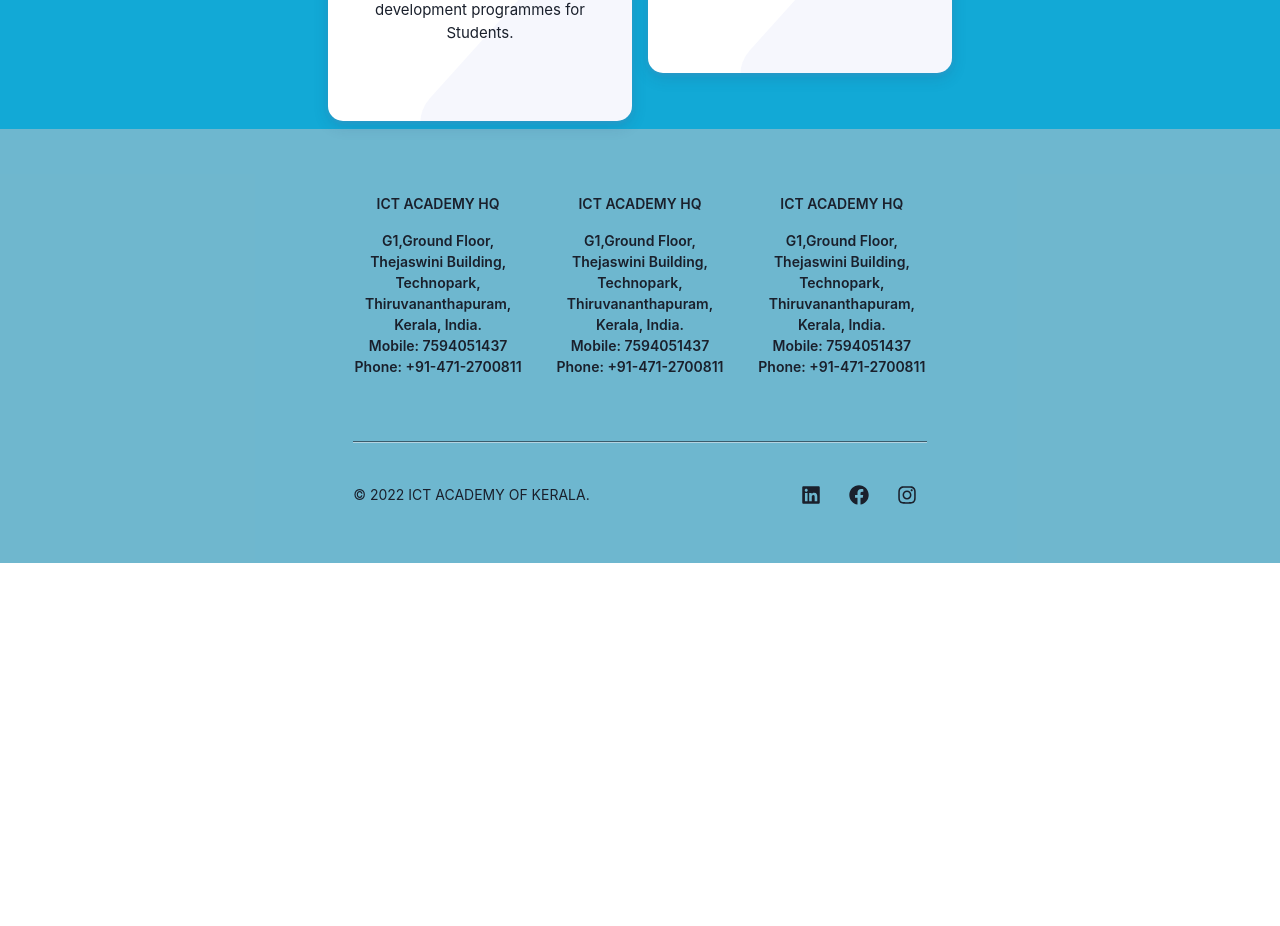
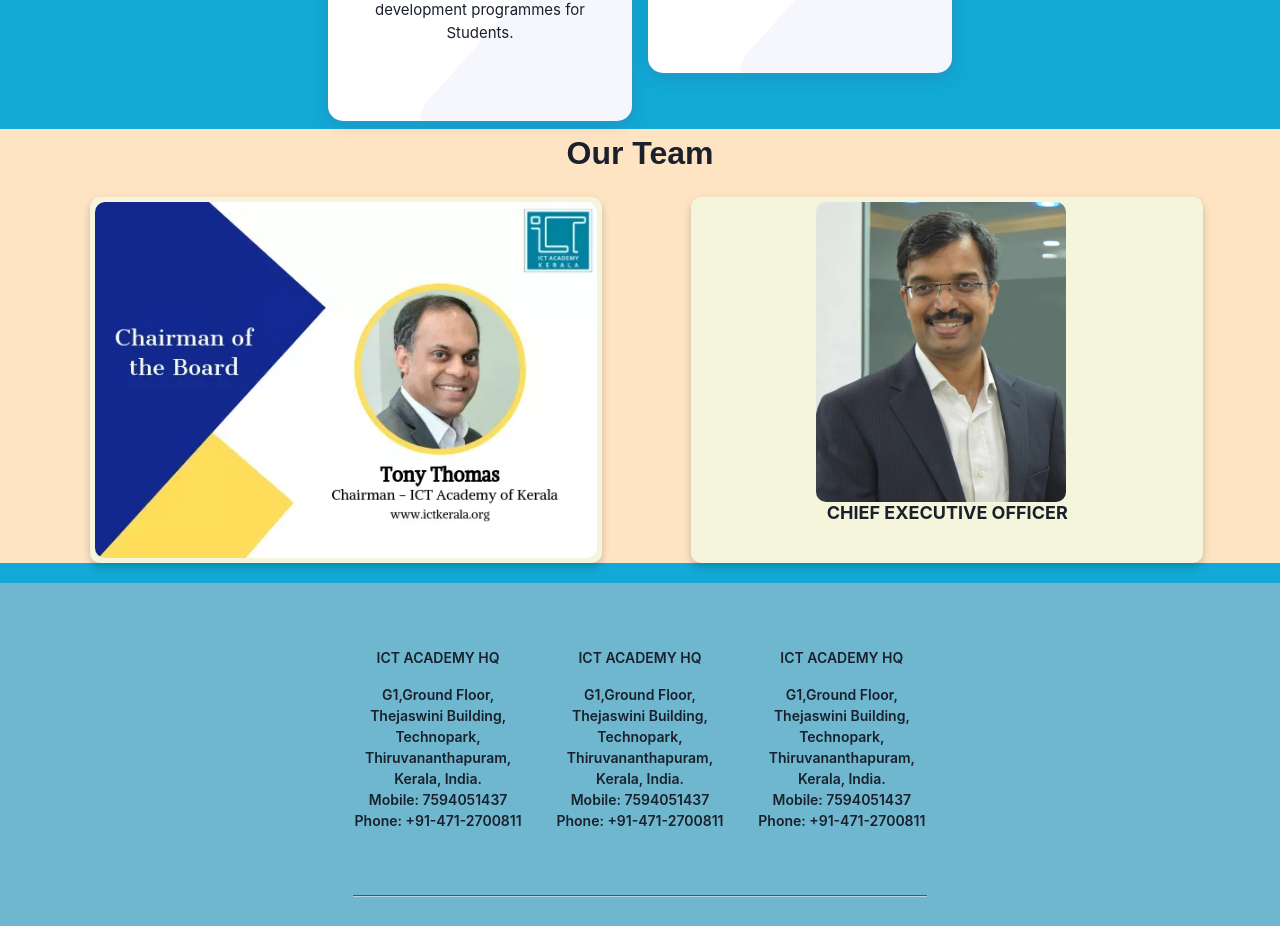
Before and after one commit to kantraman/ictak-website-mern, a React (Create React App) app in the folder frontend/: page /aboutus in a window 1280 px wide. Shown: the part 1097-2023 px from the top of the page. Before the commit the page ends 1660 px from the top, so only its background shows below. Built offline with nearby package versions, Linux system fonts and the light colour scheme.

Commit message:
row changed and aboutus updations

```diff
--- a/frontend/src/components/Aboutus/AboutUs.js
+++ b/frontend/src/components/Aboutus/AboutUs.js
@@ -6,6 +6,8 @@
 import './about.css';
 import Navbar from '../Navbar/Navbar';
 import Footer from '../Footer/Footer';
+import chairman from '../../assets/images/chairman.webp';
+import chief from '../../assets/images/chief.webp';
 export const AboutUs = () => {
   return (
     <div>
@@ -28,7 +30,7 @@
 <Text padding={2} textAlign='left' fontFamily='sans-serif' fontWeight='extrabold' fontSize='xx-large'>Our Key Focus Areas</Text>
 
 <div class="section_our_solution">
-  <div class="rows">
+  <div>
     <div class="col-lg-12 col-md-12 col-sm-12">
       <div class="our_solution_category">
         <div class="solution_cards_box">
@@ -271,6 +273,45 @@
 </div>
 </Box>
         </Box>
+        <Box>
+        <div>
+
+
+
+
+
+<div classname="team" style={{backgroundColor:'bisque'}} >
+ <Text fontFamily='sans-serif' fontWeight='extrabold' fontSize='xx-large'>Our Team</Text>
+      <div  style={{display:'flex', marginTop:'20px', marginBottom:'20px'}}>
+    <div className="teamcard" style={{backgroundColor:'beige'}}>
+
+        <div className="front">
+          <img className="profile" width="100%" src={chairman} alt="ICT"/>
+
+        </div>
+
+
+    </div>
+
+    <div className="teamcard" style={{backgroundColor:'beige'}} >
+
+    <div className="front">
+      <img className="profile2" width="100%" src={chief} alt="ICT"/>
+      <h2 style={{fontWeight:'bolder', fontSize:'large'}}>CHIEF EXECUTIVE OFFICER</h2>
+
+    </div>
+
+
+
+
+</div>
+  </div>
+
+
+
+    </div>
+  </div>
+        </Box>
         <Footer/>
     </div>
   )
--- a/frontend/src/components/Aboutus/about.css
+++ b/frontend/src/components/Aboutus/about.css
@@ -6,9 +6,6 @@
     padding: 10px;
 
 }
-.section_our_solution .row {
-    align-items: center;
-  }
 
   .our_solution_category {
     display: flex;
@@ -175,3 +172,116 @@
       margin: 0 auto;
     }
   }
+  /* team */
+
+.title{
+  font-size:60px;
+  padding:20px 0px;
+}
+
+.team{
+  background-color: #333;
+}
+
+.team:after {
+  content: "";
+  display: table;
+  clear: both;
+}
+
+/* Responsive columns */
+@media screen and (max-width: 700px) {
+
+ .container{
+  width: 100%;
+}
+
+  .column {
+    width: 100%;
+    display: block;
+    margin-bottom: 20px;
+  }
+}
+
+/* Style the counter cards */
+.teamcard {
+  box-shadow: 0 4px 8px 0 rgba(0, 0, 0, 0.2);
+  padding: 5px;
+  text-align: center;
+  background-color: #fff;
+  border-radius:10px;
+  cursor:pointer;
+  margin-left: 7%;
+  width: 40%;
+}
+.teamcard .profile{
+   border-radius:10px;
+   transition: 0.2s;
+}
+.teamcard:hover .profile{
+  transform:scale(1.1);
+  border-top-right-radius:20px;
+  border-top-left-radius:20px;
+}
+
+.teamcard .content{
+  width:100%;
+  height:100%;
+  position:relative;
+  overflow:hidden;
+}
+.teamcard .content .back{
+  position:absolute;
+  width:100%;
+  height:100%;
+  background-color: #f1f1f1e6;
+  transition:1s;
+
+  z-index:1;
+  padding:10px;
+}
+
+.from-left{
+  top:0;
+  left:-100%;
+}
+.teamcard:hover .content .from-left {
+   left:0%;
+}
+
+.from-bottom{
+  top:100%;
+  left:0;
+}
+.teamcard:hover .content .from-bottom {
+   top:0%;
+}
+
+.from-right{
+  top:0%;
+  right:-100%;
+}
+.teamcard:hover .content .from-right {
+   right:0;
+}
+
+.teamcard .content .back h3{
+  font-size:15px;
+  letter-spacing:2px;
+}
+.teamcard .content .back .tem-img{
+  border-radius:100%;
+}
+.profile2 {
+  margin-left: 120px;
+  height: 300px;
+  width: 250px;
+  border-radius:10px;
+  transition: 0.2s;
+}
+
+.teamcard:hover .profile2{
+  transform:scale(1.1);
+  border-top-right-radius:20px;
+  border-top-left-radius:20px;
+}
--- a/frontend/src/components/Counter.css
+++ b/frontend/src/components/Counter.css
@@ -4,11 +4,11 @@
   padding:20px 0px;
 }
 
-.row{
+.crow{
   background-color: #333;
 }
 
-.row:after {
+.crow:after {
   content: "";
   display: table;
   clear: both;
@@ -29,7 +29,7 @@
 }
 
 /* Style the counter cards */
-.card {
+.ccard {
   box-shadow: 0 4px 8px 0 rgba(0, 0, 0, 0.2);
   padding: 5px;
   text-align: center;
@@ -39,23 +39,23 @@
   margin-left: 7%;
   width: 40%;
 }
-.card .profile{
+.ccard .profile{
    border-radius:10px;
    transition: 0.2s;
 }
-.card:hover .profile{
+.ccard:hover .profile{
   transform:scale(1.1);
   border-top-right-radius:20px;
   border-top-left-radius:20px;
 }
 
-.card .content{
+.ccard .content{
   width:100%;
   height:100%;
   position:relative;
   overflow:hidden;
 }
-.card .content .back{
+.ccard .content .back{
   position:absolute;
   width:100%;
   height:100%;
@@ -70,7 +70,7 @@
   top:0;
   left:-100%;
 }
-.card:hover .content .from-left {
+.ccard:hover .content .from-left {
    left:0%;
 }
 
@@ -78,7 +78,7 @@
   top:100%;
   left:0;
 }
-.card:hover .content .from-bottom {
+.ccard:hover .content .from-bottom {
    top:0%;
 }
 
@@ -86,14 +86,14 @@
   top:0%;
   right:-100%;
 }
-.card:hover .content .from-right {
+.ccard:hover .content .from-right {
    right:0;
 }
 
-.card .content .back h3{
+.ccard .content .back h3{
   font-size:15px;
   letter-spacing:2px;
 }
-.card .content .back .tem-img{
+.ccard .content .back .tem-img{
   border-radius:100%;
 }
--- a/frontend/src/components/CounterCard.js
+++ b/frontend/src/components/CounterCard.js
@@ -7,16 +7,16 @@
 
 
 
-<div marginTop='10%'>
+<div>
 
 
 
 
 
-  <div classname="row"  >
+  <div classname="crow"  >
 
-        <div  style={{display:'flex'}}>
-      <div className="card">
+        <div  style={{display:'flex', marginTop:'20px', marginBottom:'20px'}}>
+      <div className="ccard" >
 
           <div className="front">
             <img className="profile" width="100%" src={icthall} alt="ICT"/>
@@ -33,7 +33,7 @@
 
       </div>
 
-      <div className="card">
+      <div className="ccard">
 
       <div className="front">
         <img className="profile" width="100%" src={ictina} alt="ICT"/>
--- a/frontend/src/components/Navbar/Navbar.js
+++ b/frontend/src/components/Navbar/Navbar.js
@@ -137,7 +137,7 @@
 
 </Menu>
 <Menu>
- <Link href='#'> <MenuButton   backgroundColor='blue.400' color='black' as={Button} border='1px' >Login
+ <Link href='/login'> <MenuButton   backgroundColor='blue.400' color='black' as={Button} border='1px' >Login
   <BiLogInCircle/>
   </MenuButton></Link>
 
```
Also changed, not shown: frontend/src/assets/images/chairman.webp (added), frontend/src/assets/images/chief.webp (added).
